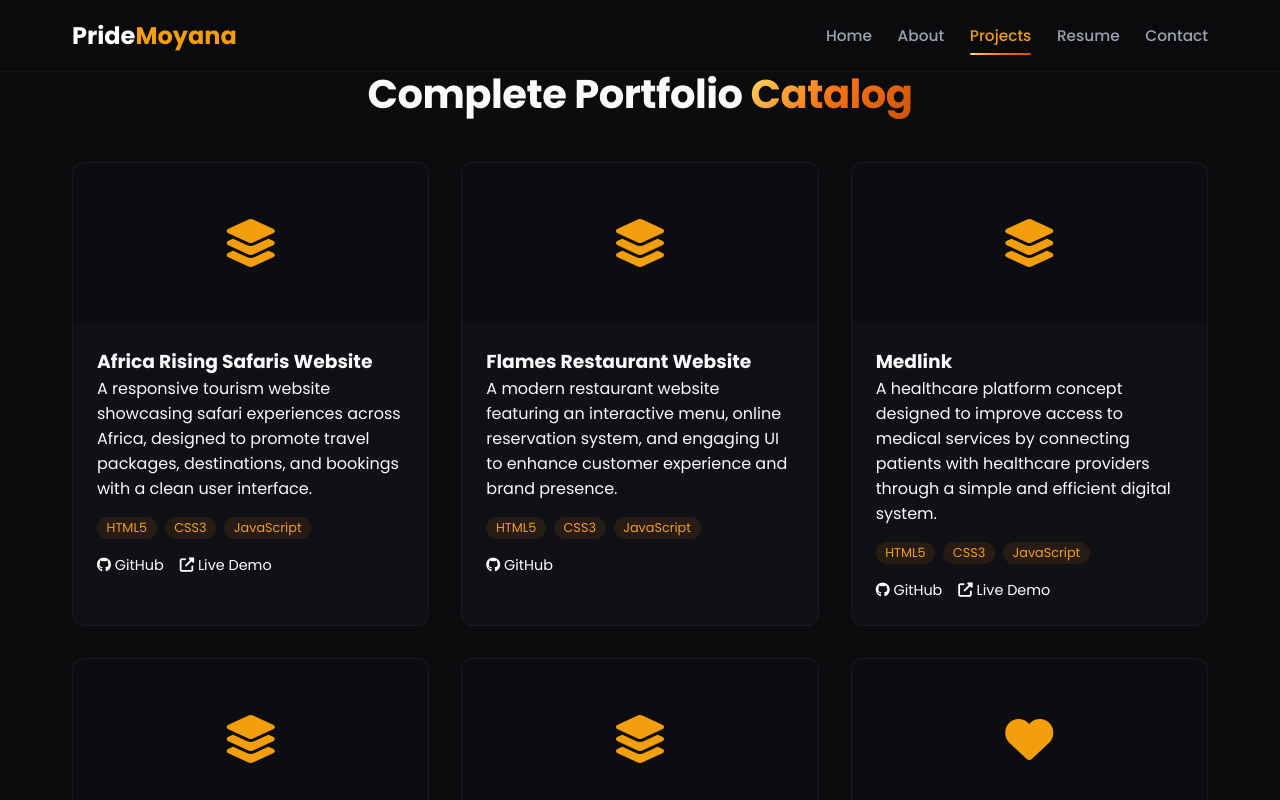
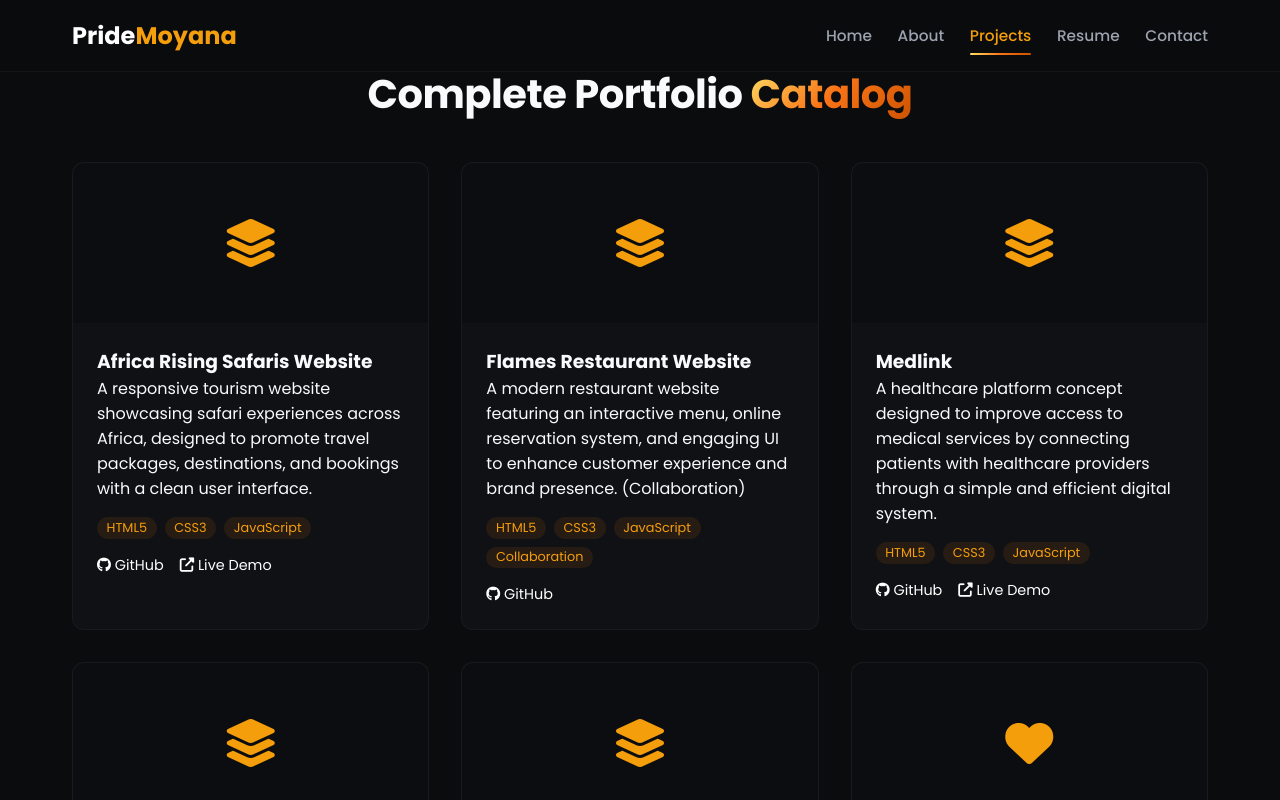
Before and after one commit to moyana2307-art/Pride-Moyana, a React (Vite) app: page /projects in a window 1280 px wide. Shown: the top 800 px of the page. Built offline with nearby package versions, Linux system fonts and the light colour scheme.

Commit message:
Update Africa Rising demo link and note Flames as collaboration

```diff
--- a/src/components/Projects.jsx
+++ b/src/components/Projects.jsx
@@ -5,13 +5,13 @@ const projects = [
     icon: 'fas fa-layer-group',
     tags: ['HTML5', 'CSS3', 'JavaScript'],
     github: 'https://github.com/moyana2307-art/Africa-Rising-Website-',
-    demo: 'http://africa-rising.vercel.app/',
+    demo: 'https://africa-rising-safaris.vercel.app/',
   },
   {
     title: 'Flames Restaurant Website',
-    description: 'A modern restaurant website featuring an interactive menu, online reservation system, and engaging UI to enhance customer experience and brand presence.',
+    description: 'A modern restaurant website featuring an interactive menu, online reservation system, and engaging UI to enhance customer experience and brand presence. (Collaboration)',
     icon: 'fas fa-layer-group',
-    tags: ['HTML5', 'CSS3', 'JavaScript'],
+    tags: ['HTML5', 'CSS3', 'JavaScript', 'Collaboration'],
     github: 'https://github.com/moyana2307-art/Flames-Project-Main',
     demo: null,
   },
```
